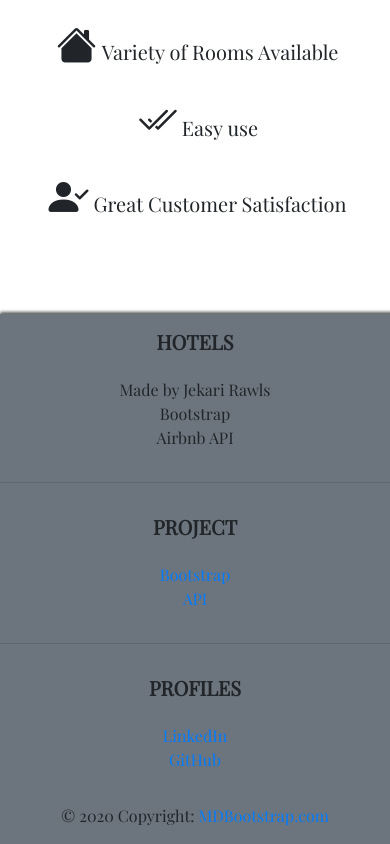
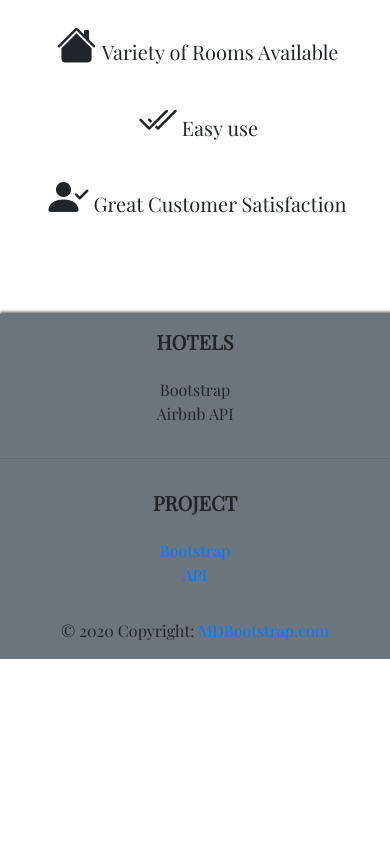
Before and after one commit to Jekari99/hotels, a React (Create React App) app: page /help in a window 390 px wide. Shown: the part 1225-2069 px from the top of the page. After the commit the page ends 1884 px from the top, so only its background shows below. Built offline with nearby package versions, Linux system fonts and the light colour scheme; a web font is replaced by a local one.

Commit message:
edited footer

```diff
--- a/src/components/layout/Footer.js
+++ b/src/components/layout/Footer.js
@@ -7,9 +7,9 @@ function Footer() {
                         <div className="col-md-3 mx-auto">
                             <h5 className="font-weight-bold text-uppercase mt-3 mb-4">Hotels</h5>
                             <ul className="list-unstyled">
-                                <li>
+                                {/* <li>
                                     Made by Jekari Rawls
-                                </li>
+                                </li> */}
                                 <li>
                                     Bootstrap
                                 </li>
@@ -30,7 +30,7 @@ function Footer() {
                                 </li>
                             </ul>
                         </div>
-                        <hr className="clearfix w-100 d-md-none" />
+                        {/* <hr className="clearfix w-100 d-md-none" />
                         <div className="col-md-3 mx-auto">
                             <h5 className="font-weight-bold text-uppercase mt-3 mb-4">Profiles</h5>
                             <ul className="list-unstyled">
@@ -41,7 +41,7 @@ function Footer() {
                                     <a href="https://github.com/Jekari99">GitHub</a>
                                 </li>
                             </ul>
-                        </div>
+                        </div> */}
                     </div>
                 </div>
                 <div className="footer-copyright text-center py-3">© 2020 Copyright:
```
